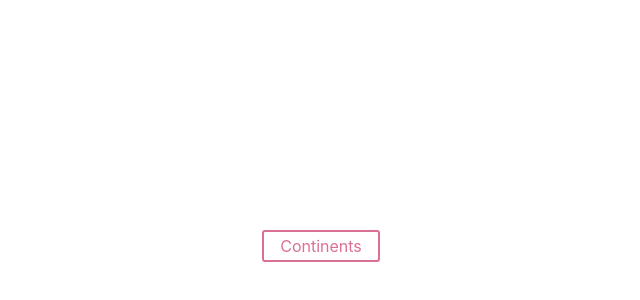
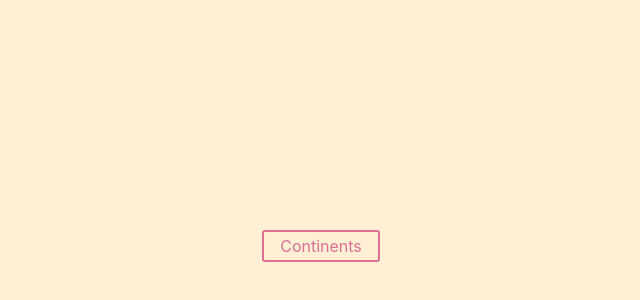
Before and after one commit to waldemarciupa/countries, a React (Create React App) app: page / in a window 1280 px wide. Shown: the part 154-454 px from the top of the page, without its empty margins (319-959 px from the left). Built offline with nearby package versions, Linux system fonts and the light colour scheme.

Commit message:
implemented apollo provider

```diff
--- a/src/components/Homepage.js
+++ b/src/components/Homepage.js
@@ -15,7 +15,7 @@ function Homepage() {
     `
 
     const Button = styled(Link)`
-        background: #fff;
+        background: #ffefd5;
         color: #DB7093;
         font-size: 1em;
         margin: 1em;
--- a/src/index.css
+++ b/src/index.css
@@ -5,6 +5,7 @@ body {
     sans-serif;
   -webkit-font-smoothing: antialiased;
   -moz-osx-font-smoothing: grayscale;
+  background: #ffefd5;
 }
 
 code {
--- a/src/index.js
+++ b/src/index.js
@@ -1,11 +1,21 @@
 import React from 'react';
-import ReactDOM from 'react-dom';
+import { render } from 'react-dom';
 import './index.css';
 import App from './App';
+import {
+  ApolloClient,
+  InMemoryCache,
+  ApolloProvider,
+} from "@apollo/client";
 
-ReactDOM.render(
-  <React.StrictMode>
+const client = new ApolloClient({
+  uri: 'https://countries.trevorblades.com/',
+  cache: new InMemoryCache()
+});
+
+render(
+  <ApolloProvider client={client}>
     <App />
-  </React.StrictMode>,
-  document.getElementById('root')
+  </ApolloProvider>,
+  document.getElementById('root'),
 );
```
